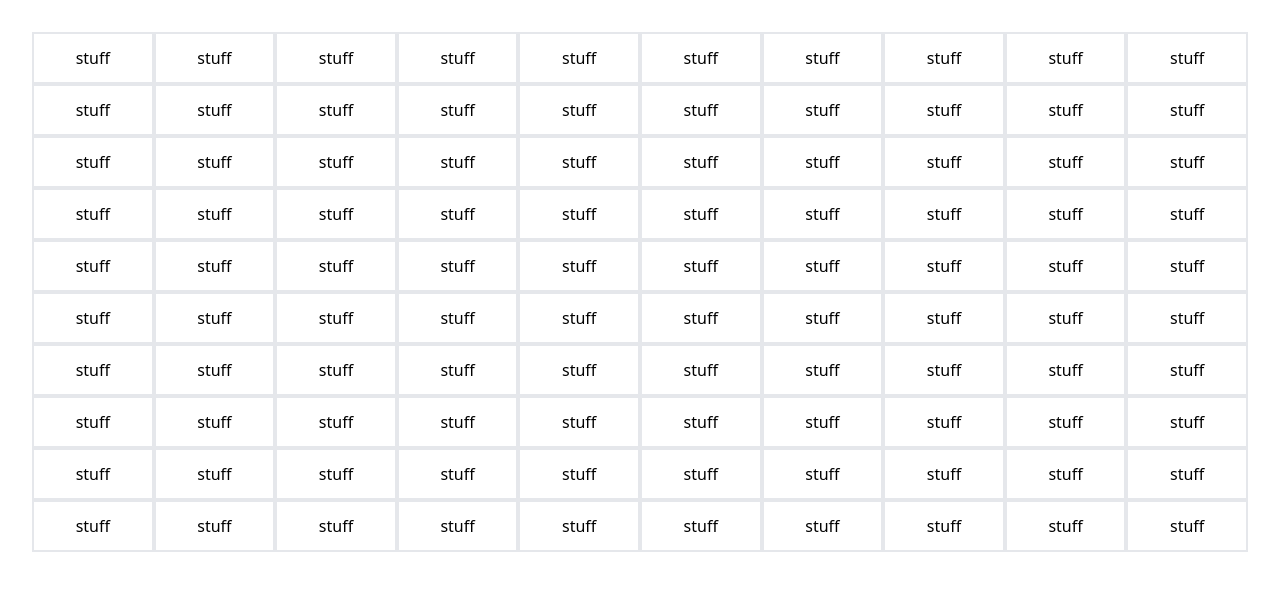
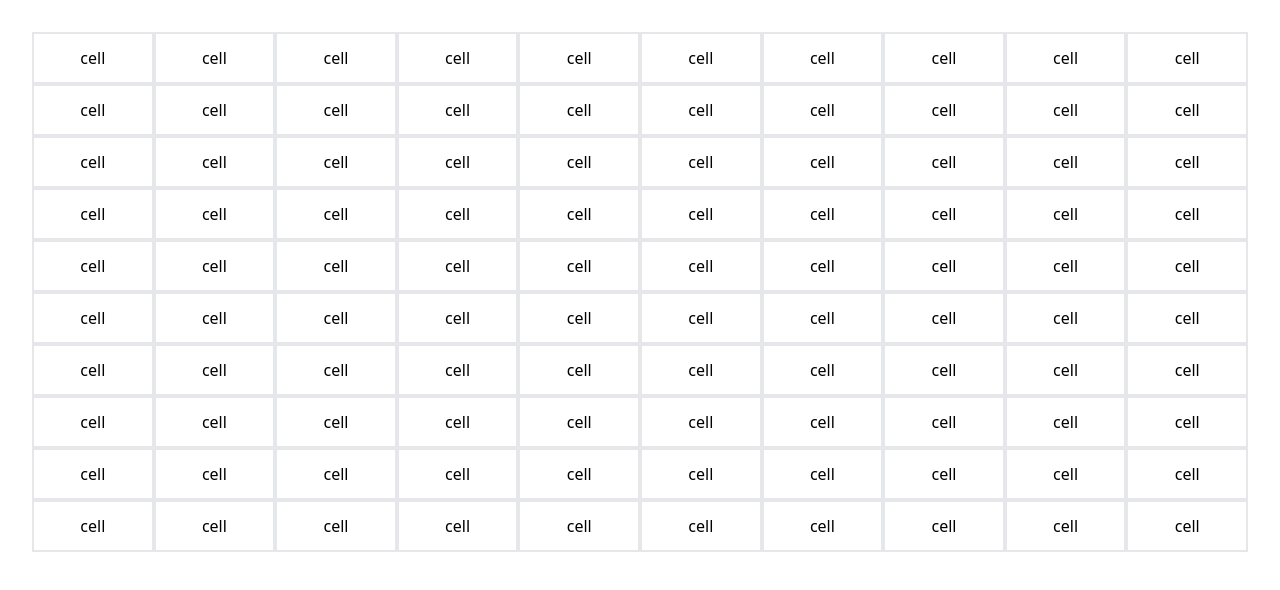
Before and after one commit to ElDuke717/spreadsheet, a React (Vite) app: page / in a window 1280 px wide. Shown: the top 590 px of the page. Built offline with nearby package versions, Linux system fonts and the light colour scheme.

Commit message:
add ability to select cell

```diff
--- a/src/components/Cell.tsx
+++ b/src/components/Cell.tsx
@@ -1,3 +1,20 @@
+import { useState } from "react";
+
 export default function Cell() {
-  return <div className="border-2 p-3">stuff</div>;
+  const [selected, setSelected] = useState(false);
+
+  if (selected) {
+    return <input className="border-2 p-3 bg-blue-500" />;
+  }
+
+  return (
+    <div
+      className="border-2 p-3"
+      onClick={() => {
+        setSelected(true);
+      }}
+    >
+      cell
+    </div>
+  );
 }
```
